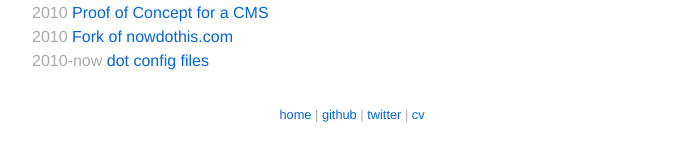
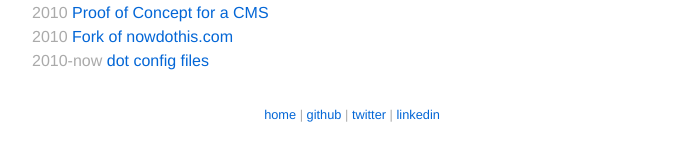
Before and after one commit to pitr/pitr.github.com, a Jekyll site: the page built from index.html, in a window 1280 px wide. Shown: the part 480-641 px from the top of the page, without its empty margins (288-965 px from the left). Built offline with Jekyll 4.4.1, drawn with Linux system fonts in a browser that asks for light colours.

```diff
--- a/_layouts/default.html
+++ b/_layouts/default.html
@@ -34,6 +34,6 @@
     <a href='/'>home</a> |
     <a target='_blank' href='https://github.com/pitr'>github</a> |
     <a target='_blank' href='https://twitter.com/pitrapen'>twitter</a> |
-    <a target='_blank' href='http://careers.stackoverflow.com/pitr'>cv</a>
+    <a target='_blank' href='https://linkedin.com/in/pitrvern'>linkedin</a>
   </footer>
 </main>
```
